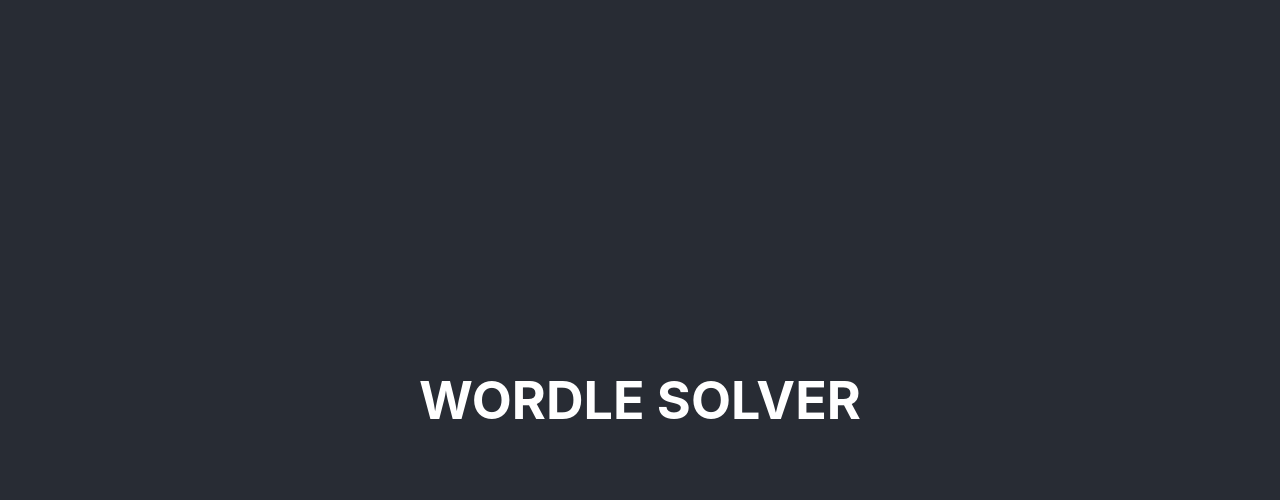
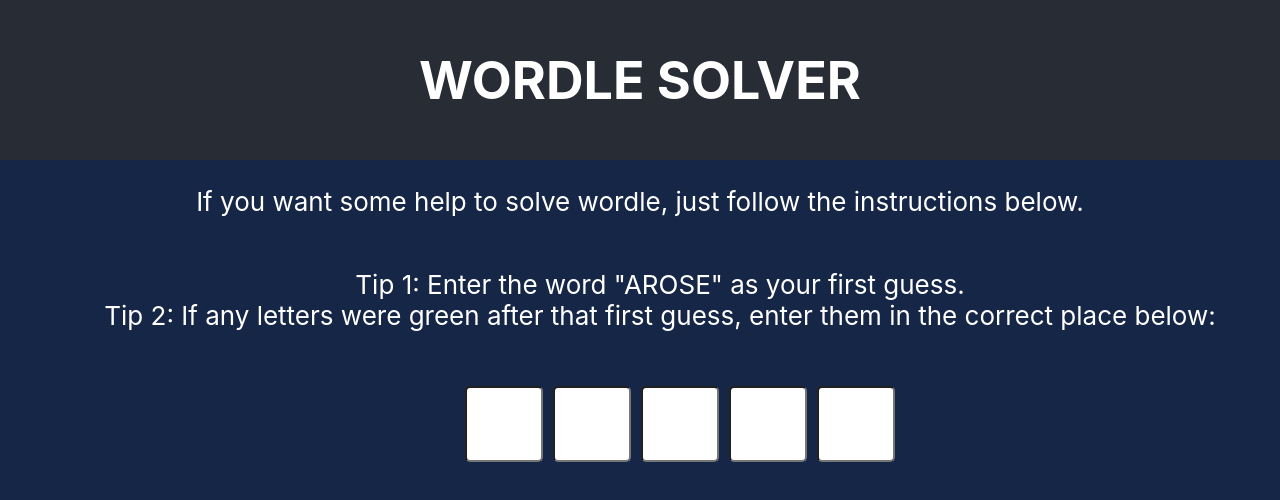
Before and after one commit to mrbaker1917/wordle_solver, a React (Create React App) app: page / in a window 1280 px wide. Shown: the top 500 px of the page. Built offline with nearby package versions, Linux system fonts and the light colour scheme.

Commit message:
Starts style for main page

```diff
--- a/src/App.css
+++ b/src/App.css
@@ -15,13 +15,45 @@
 
 .App-header {
   background-color: #282c34;
-  min-height: 100vh;
+  min-height: 20vh;
   display: flex;
   flex-direction: column;
   align-items: center;
   justify-content: center;
   font-size: calc(10px + 2vmin);
   color: white;
+}
+
+.App-body {
+  background-color: #162646;
+  min-height: 80vh;
+  display: flex;
+  flex-direction: column;
+  align-items: center;
+  justify-content: left;
+  font-size: calc(10px + 2vmin);
+  color: white;
+}
+
+ul {
+  list-style: none;
+}
+
+.place-list {
+  margin-top: 50px;
+}
+.place-list li {
+  display: inline;
+}
+input {
+  height: 70px;
+  width: 70px;
+  margin: 5px;
+  text-align: center;
+  font-size: 50px;
+  text-transform: capitalize;
+  font-weight: 900;
+  border-radius: 5px;
 }
 
 .App-link {
--- a/src/App.js
+++ b/src/App.js
@@ -1,4 +1,3 @@
-import logo from './logo.svg';
 import './App.css';
 
 function App() {
@@ -7,6 +6,20 @@
       <header className="App-header">
         <h1>WORDLE SOLVER</h1>
       </header>
+      <body className='App-body'>
+      <p>If you want some help to solve wordle, just follow the instructions below.</p>
+      <ul>
+        <li>Tip 1: Enter the word "AROSE" as your first guess.</li>
+        <li>Tip 2: If any letters were green after that first guess, enter them in the correct place below:</li>
+        <li><ul className='place-list'>
+          <li className='placers'><input/></li>
+          <li className='placers'><input/></li>
+          <li className='placers'><input/></li>
+          <li className='placers'><input/></li>
+          <li className='placers'><input/></li>
+          </ul></li>
+      </ul>
+    </body>
     </div>
   );
 }
```
